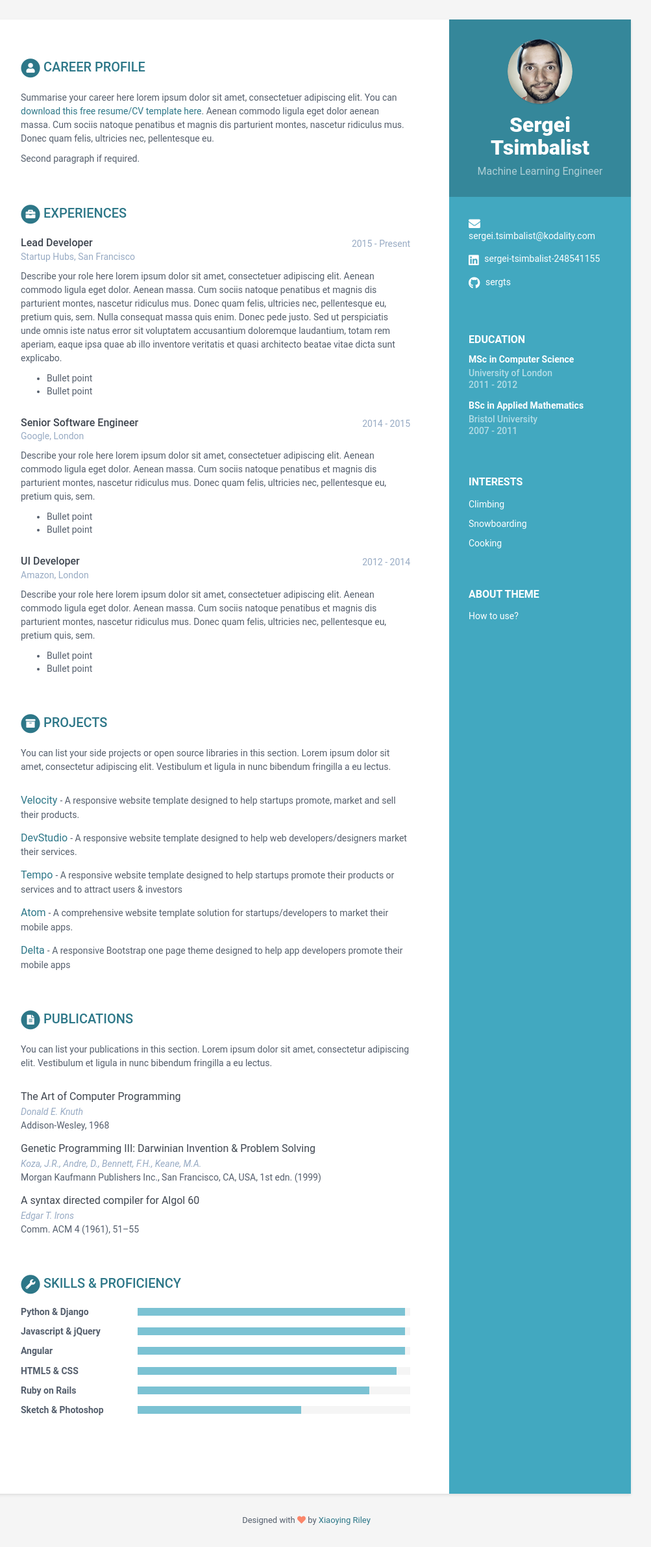
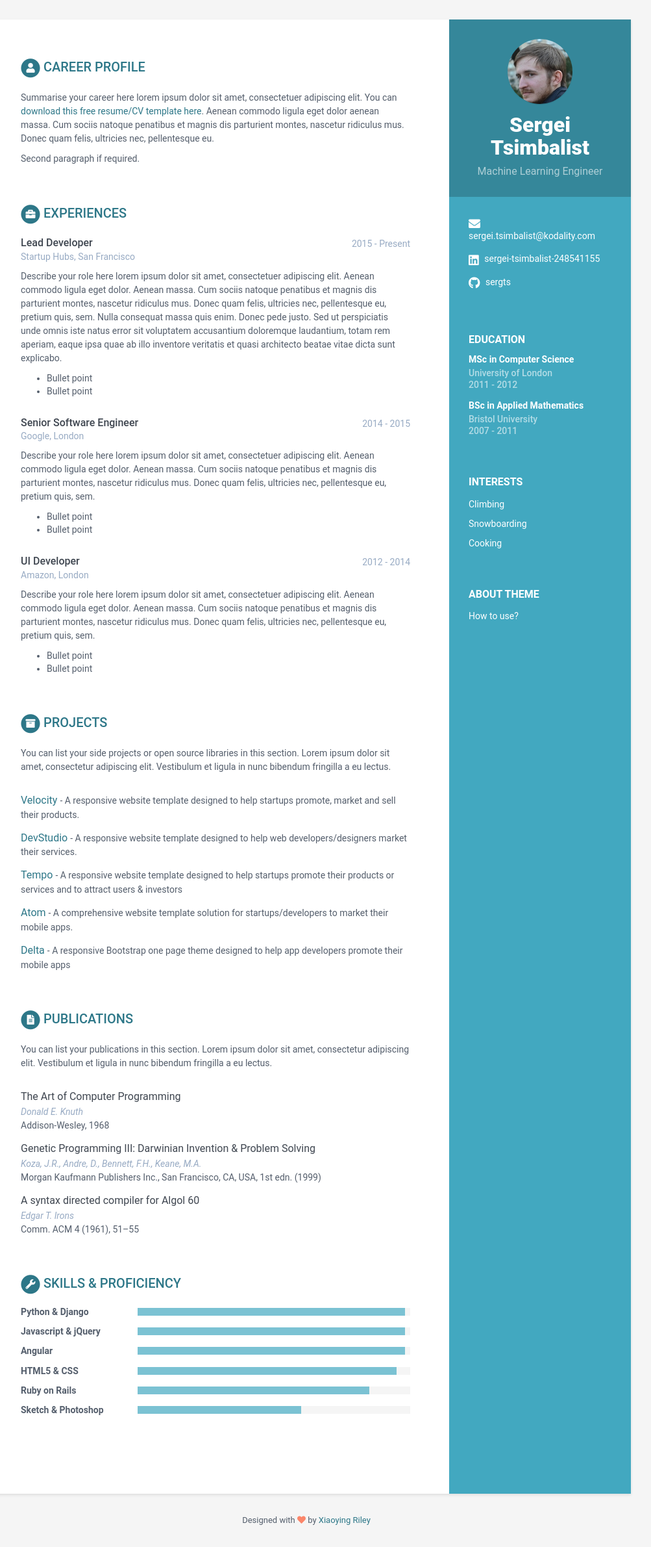
Before and after one commit to sergts/sergts.github.io, a Jekyll site: the page built from index.html, in a window 1280 px wide. Shown: the whole page at 65% size, without its empty margins (168-1171 px from the left). Built offline with Jekyll 4.4.1, drawn with Linux system fonts in a browser that asks for light colours.

Commit message:
picture
picture

```diff
--- a/_data/data.yml
+++ b/_data/data.yml
@@ -9,7 +9,7 @@ sidebar:
     # Profile information
     name: Sergei Tsimbalist
     tagline: Machine Learning Engineer
-    avatar: profile.png  #place a 100x100 picture inside /assets/images/ folder and provide the name of the file below
+    avatar: mypic_small.jpg  #place a 100x100 picture inside /assets/images/ folder and provide the name of the file below
 
     # Sidebar links
     email: sergei.tsimbalist@kodality.com
```
